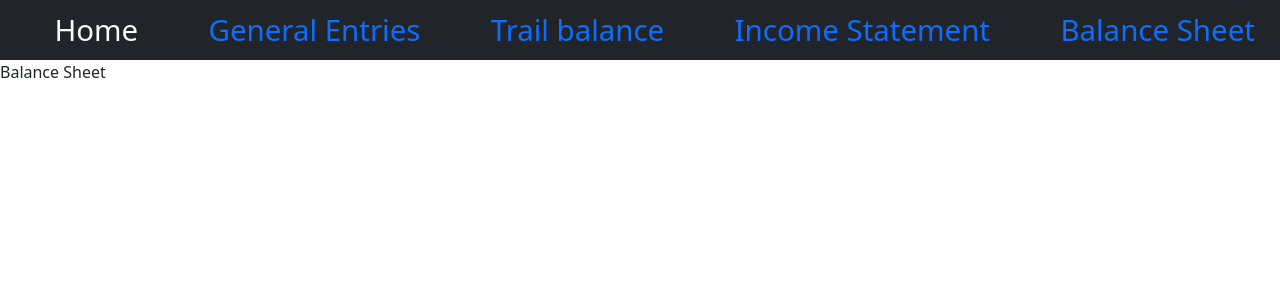
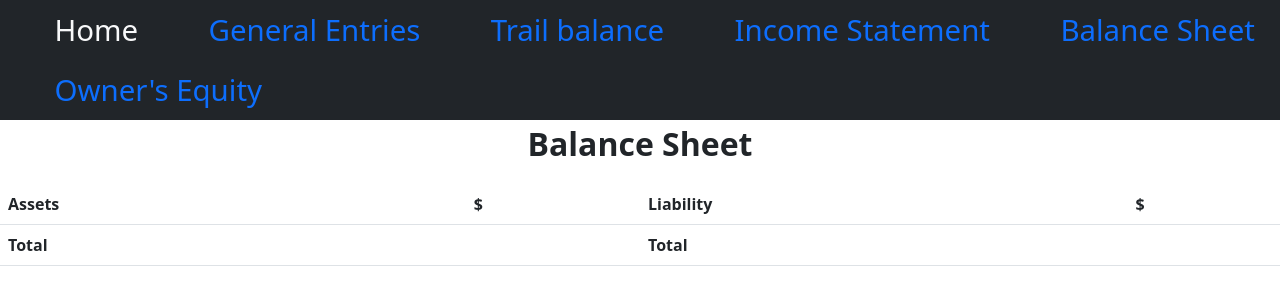
Before and after one commit to muhammadminhaj786/accounting-cycle, a plain HTML site: page balanceSheet.html in a window 1280 px wide. Drawn offline with nearby package versions, Linux system fonts and the light colour scheme.

Commit message:
Update balanceSheet.html

```diff
--- a/balanceSheet.html
+++ b/balanceSheet.html
@@ -25,10 +25,49 @@
         <li class="nav-item">
             <a class="nav-link" href="./balanceSheet.html">Balance Sheet</a>
         </li>
+        <li class="nav-item">
+            <a class="nav-link" href="./ownerEquity.html">Owner's Equity</a>
+        </li>
       </ul>
 </section>
     <section class="balance-container">
-        Balance Sheet
+        <p class="fs-2 fw-bold">Balance Sheet</p>
+        <div class="main-div d-flex">
+          <div class="asset-div w-50">
+            <table class="table">
+              <thead >
+                <tr class="">
+                  <th scope="col">Assets</th>
+                  <th scope="col">$</th>
+                </tr>
+              </thead>
+              <tbody class="balance-body">
+
+              </tbody>
+              <tr>
+                <th scope="col">Total</th>
+                <th scope="col"><p></p></th>
+              </tr>
+            </table>
+          </div>
+          <div class="liability-div w-50">
+            <table class="table">
+              <thead >
+                <tr class="">
+                  <th scope="col">Liability</th>
+                  <th scope="col">$</th>
+                </tr>
+              </thead>
+              <tbody class="balance-body">
+
+              </tbody>
+              <tr>
+                <th scope="col">Total</th>
+                <th scope="col"><p></p></th>
+              </tr>
+            </table>
+          </div>
+        </div>
     </section>
 </body>
 <script src="https://cdn.jsdelivr.net/npm/@popperjs/core@2.11.8/dist/umd/popper.min.js" integrity="sha384-I7E8VVD/ismYTF4hNIPjVp/Zjvgyol6VFvRkX/vR+Vc4jQkC+hVqc2pM8ODewa9r" crossorigin="anonymous"></script>
```
Lines whose indentation alone changed are shown as unchanged.
